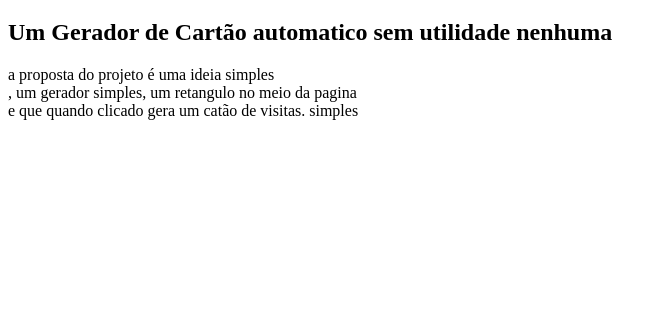
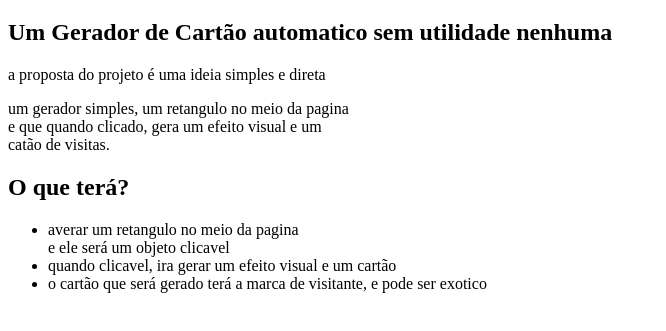
Before and after one commit to kailamlima/pagina-web, a plain HTML site: page index.html in a window 1280 px wide. Shown: the part 61-392 px from the top of the page, without its empty margins (0-666 px from the left). Drawn offline with Linux system fonts and the light colour scheme.

Commit message:
Mais detalhe do projeto

```diff
--- a/index.html
+++ b/index.html
@@ -12,9 +12,19 @@
     <h2> Um Gerador de Cartão automatico sem utilidade nenhuma </h2>
 
     <p>
-        a proposta do projeto é uma ideia simples<br>,
+        a proposta do projeto é uma ideia simples e direta
+    </p>
+
+    <p>
         um gerador simples, um retangulo no meio da pagina<br>
-        e que quando clicado gera um catão de visitas. simples
+        e que quando clicado, gera um efeito visual e um<br>
+        catão de visitas.
     </p>
+    <h2>O que terá?</h2>
+    <ul>
+        <li>averar um retangulo no meio da pagina<br> e ele será um objeto clicavel</li>
+        <li>quando clicavel, ira gerar um efeito visual e um cartão</li>
+        <li>o cartão que será gerado terá a marca de visitante, e pode ser exotico</li>
+    </ul>
 </body>
 </html>
```
